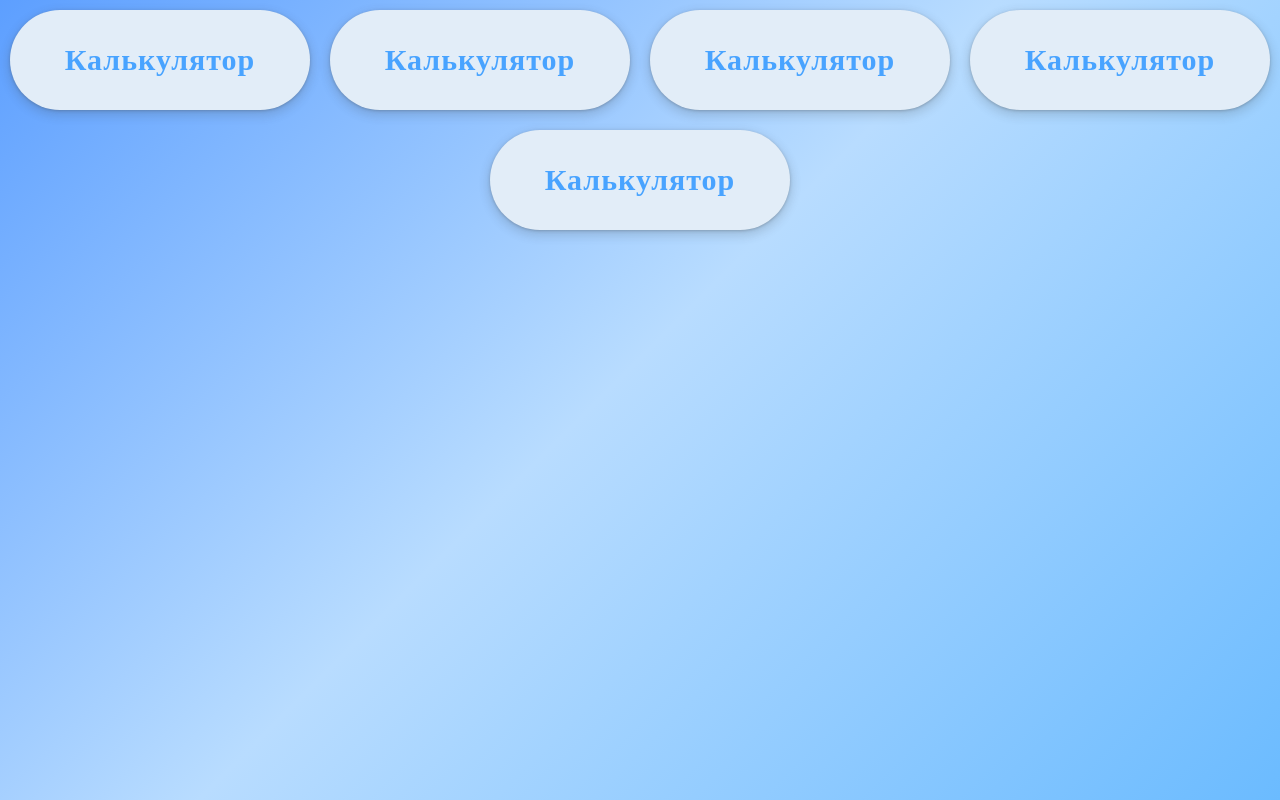
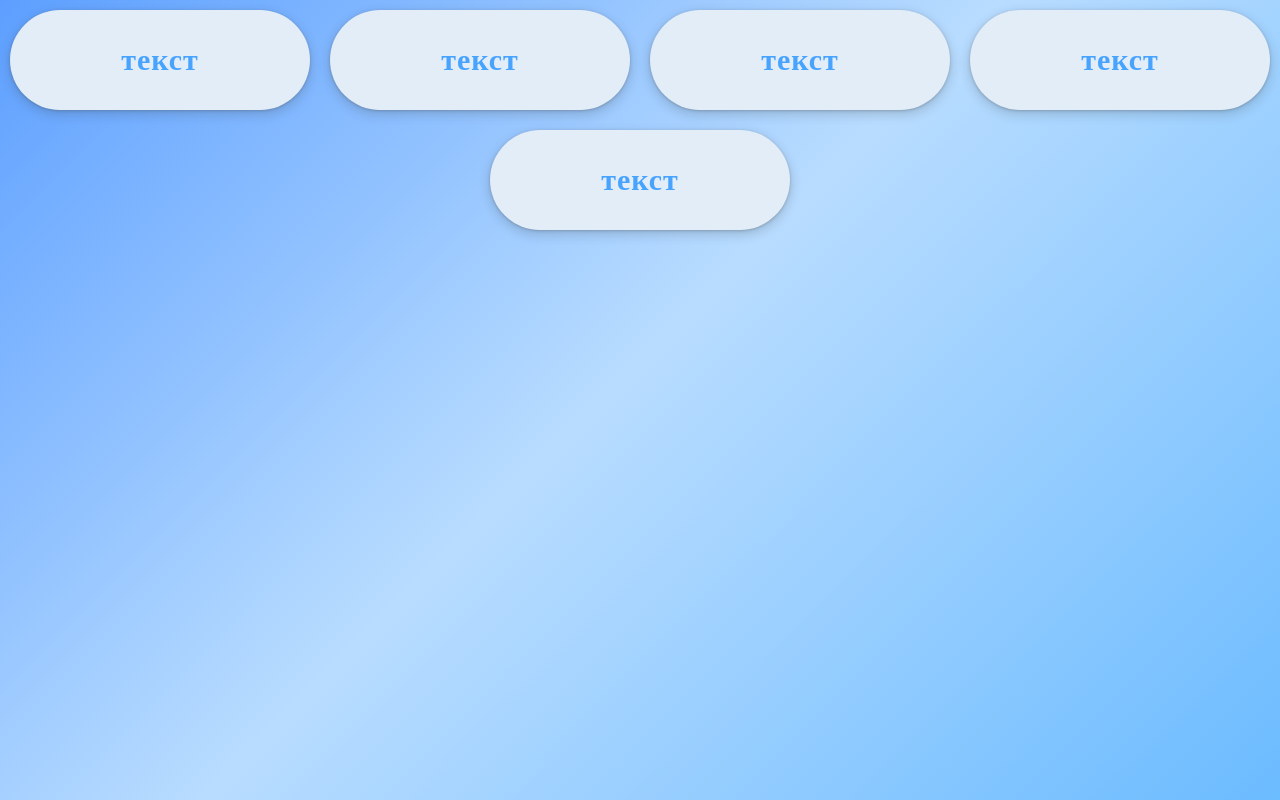
Before and after one commit to LonitLu/my-projects, a plain HTML site: page index.html in a window 1280 px wide. Drawn offline with Linux system fonts and the light colour scheme.

Commit message:
проверка

```diff
--- a/index.html
+++ b/index.html
@@ -11,11 +11,11 @@
 
 <body>
   <div class="container">
-    <a class="btn" href="">Калькулятор</a>
-    <a class="btn" href="">Калькулятор</a>
-    <a class="btn" href="">Калькулятор</a>
-    <a class="btn" href="">Калькулятор</a>
-    <a class="btn" href="">Калькулятор</a>
+    <a class="btn" href="">текст</a>
+    <a class="btn" href="">текст</a>
+    <a class="btn" href="">текст</a>
+    <a class="btn" href="">текст</a>
+    <a class="btn" href="">текст</a>
   </div>
 
   <link rel="stylesheet" href="JS\main.js">
```
